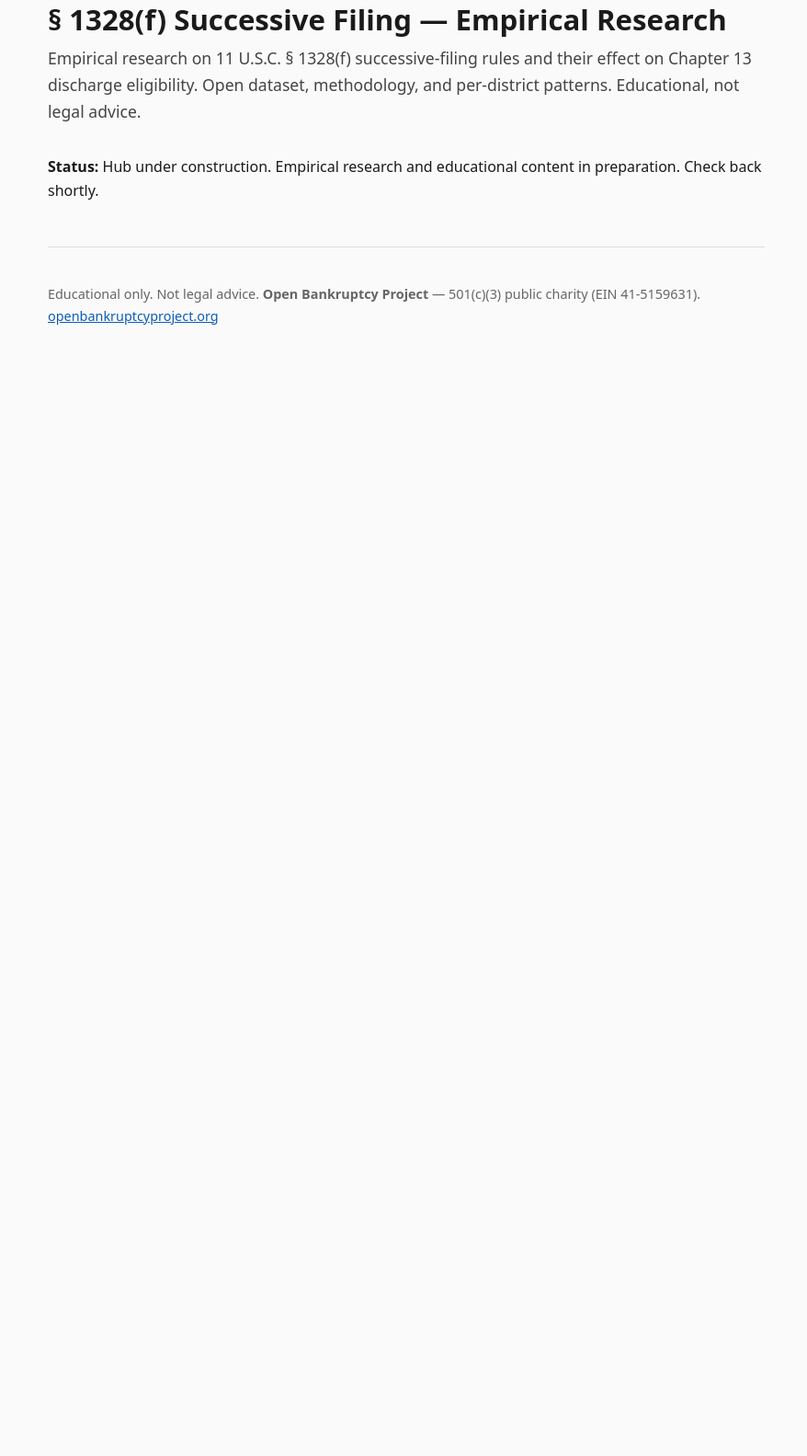
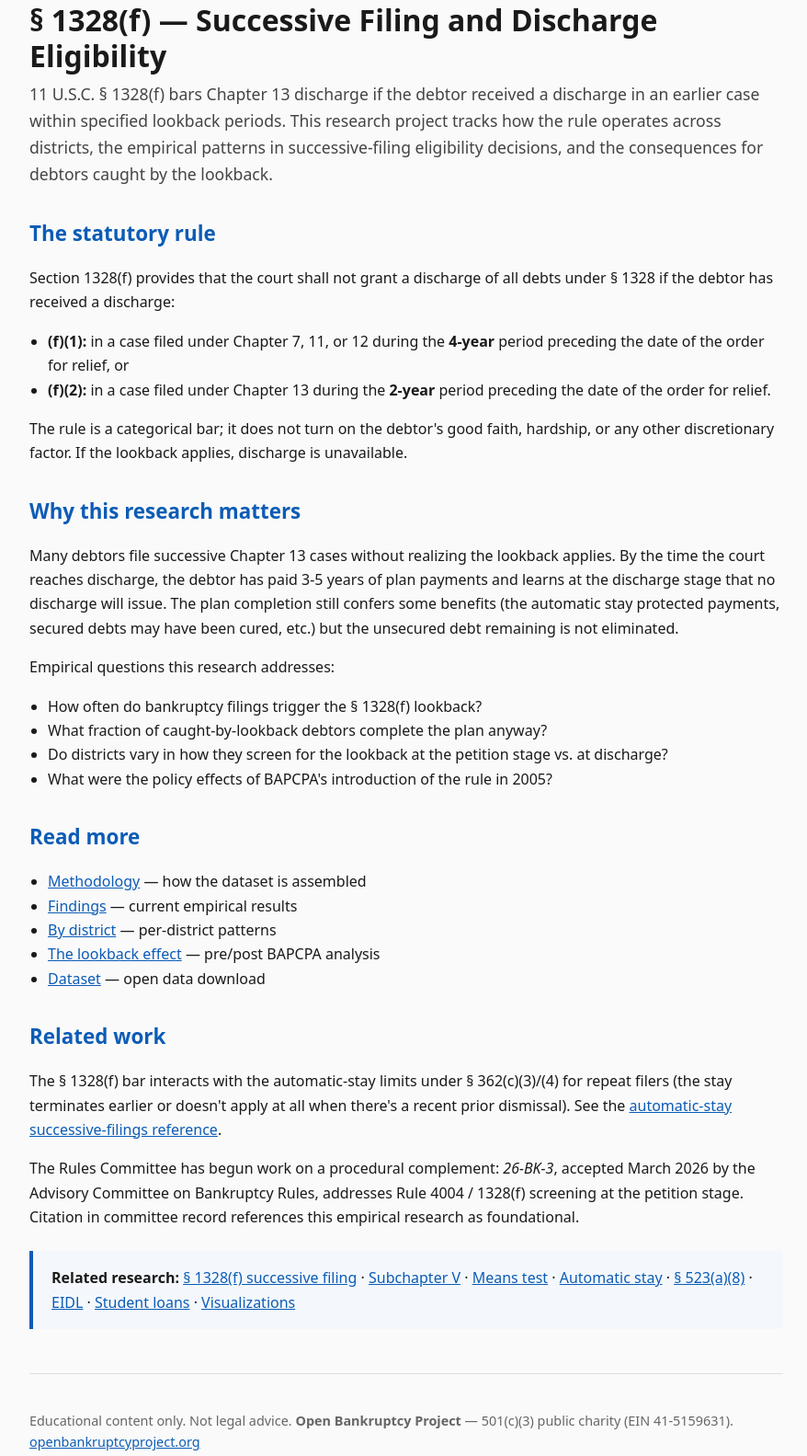
Before and after one commit to openbankruptcyproject/1328f, a plain HTML site: page index.html in a window 1280 px wide. Shown: the part 72-1655 px from the top of the page at 92% size, without its empty margins (198-1076 px from the left). Before the commit the page ends 800 px from the top, so only its background shows below. Drawn offline with Linux system fonts and the light colour scheme.

Commit message:
Build: index.html

```diff
--- a/index.html
+++ b/index.html
@@ -4,27 +4,91 @@
 <meta charset="utf-8">
 <meta name="viewport" content="width=device-width,initial-scale=1">
 <title>§ 1328(f) Successive Filing Research — Open Bankruptcy Project</title>
-<meta name="description" content="Empirical research on 11 U.S.C. § 1328(f) successive-filing rules and their effect on Chapter 13 discharge eligibility. Open dataset, methodology, and per-">
+<meta name="description" content="Empirical research on 11 U.S.C. § 1328(f) successive-filing rules and Chapter 13 discharge eligibility.">
 <meta name="robots" content="index,follow">
 <link rel="canonical" href="https://1328f.openbankruptcyproject.org/">
 <meta property="og:title" content="§ 1328(f) Successive Filing Research — Open Bankruptcy Project">
-<meta property="og:description" content="Empirical research on 11 U.S.C. § 1328(f) successive-filing rules and their effect on Chapter 13 discharge eligibility. Open dataset, methodology, and per-">
-<meta property="og:type" content="website">
+<meta property="og:description" content="Empirical research on 11 U.S.C. § 1328(f) successive-filing rules and Chapter 13 discharge eligibility.">
+<meta property="og:type" content="article">
+<meta name="twitter:card" content="summary_large_image">
 <script async src="https://www.googletagmanager.com/gtag/js?id=G-FTWLM223G7"></script>
 <script>window.dataLayer=window.dataLayer||[];function gtag(){dataLayer.push(arguments);}
 gtag('js',new Date());gtag('config','G-FTWLM223G7');</script>
-<style>body{font-family:system-ui,-apple-system,Segoe UI,Roboto,Helvetica,Arial,sans-serif;max-width:780px;margin:0 auto;padding:2rem 1rem;line-height:1.65;color:#1a1a1a;background:#fafafa}h1{font-size:1.95rem;line-height:1.2;margin:0 0 0.5rem}.lead{font-size:1.1rem;color:#444;margin:0 0 2rem}.tag{display:inline-block;padding:0.15rem 0.6rem;background:#0c5cb6;color:#fff;font-size:0.75rem;border-radius:3px;margin-bottom:1rem}footer{margin-top:3rem;padding-top:1.5rem;border-top:1px solid #ddd;color:#666;font-size:0.9rem}a{color:#0c5cb6}</style>
+<style>body{font-family:system-ui,-apple-system,Segoe UI,Roboto,Helvetica,Arial,sans-serif;
+max-width:820px;margin:0 auto;padding:2rem 1rem;line-height:1.65;color:#1a1a1a;background:#fafafa}
+h1{font-size:2rem;line-height:1.2;margin:0 0 0.5rem}
+h2{font-size:1.4rem;margin:2rem 0 0.75rem;color:#0c5cb6}
+h3{font-size:1.1rem;margin:1.5rem 0 0.5rem}
+.lead{font-size:1.1rem;color:#444;margin:0 0 2rem}
+.tag{display:inline-block;padding:0.15rem 0.6rem;background:#0c5cb6;color:#fff;font-size:0.75rem;border-radius:3px;margin-bottom:1rem}
+.callout{padding:1rem 1.25rem;background:#fff8e0;border-left:4px solid #d4a900;border-radius:0 4px 4px 0;margin:1.5rem 0}
+.callout h3{margin-top:0;color:#a07700}
+.related{padding:1rem 1.25rem;background:#f4f8fc;border-left:4px solid #0c5cb6;border-radius:0 4px 4px 0;margin:1.5rem 0}
+table{border-collapse:collapse;width:100%;margin:1rem 0;font-size:0.95rem}
+th,td{padding:0.5rem 0.75rem;border:1px solid #ddd;text-align:left}
+th{background:#f0f4f8}
+ul,ol{padding-left:1.25rem}
+nav.breadcrumb{font-size:0.9rem;margin-bottom:1rem;color:#666}
+nav.breadcrumb a{color:#0c5cb6}
+footer{margin-top:3rem;padding-top:1.5rem;border-top:1px solid #ddd;color:#666;font-size:0.9rem}
+a{color:#0c5cb6}</style>
 <script type="application/ld+json">
-{"@context":"https://schema.org","@type":"WebPage","name":"§ 1328(f) Successive Filing Research — Open Bankruptcy Project","description":"Empirical research on 11 U.S.C. § 1328(f) successive-filing rules and their effect on Chapter 13 discharge eligibility. Open dataset, methodology, and per-","url":"https://1328f.openbankruptcyproject.org/"}
+{"@context":"https://schema.org","@type":"WebPage","name":"§ 1328(f) Successive Filing Research — Open Bankruptcy Project","description":"Empirical research on 11 U.S.C. § 1328(f) successive-filing rules and Chapter 13 discharge eligibility.","url":"https://1328f.openbankruptcyproject.org/"}
 </script>
 </head>
 <body>
 <span class="tag">Open Bankruptcy Project</span>
-<h1>§ 1328(f) Successive Filing — Empirical Research</h1>
-<p class="lead">Empirical research on 11 U.S.C. § 1328(f) successive-filing rules and their effect on Chapter 13 discharge eligibility. Open dataset, methodology, and per-district patterns. Educational, not legal advice.</p>
-<p><strong>Status:</strong> Hub under construction. Empirical research and educational content in preparation. Check back shortly.</p>
+<h1>&sect; 1328(f) &mdash; Successive Filing and Discharge Eligibility</h1>
+<p class="lead">11 U.S.C. &sect; 1328(f) bars Chapter 13 discharge if the debtor received a discharge in an earlier case within specified lookback periods. This research project tracks how the rule operates across districts, the empirical patterns in successive-filing eligibility decisions, and the consequences for debtors caught by the lookback.</p>
+
+<h2>The statutory rule</h2>
+<p>Section 1328(f) provides that the court shall not grant a discharge of all debts under &sect; 1328 if the debtor has received a discharge:</p>
+<ul>
+<li><strong>(f)(1):</strong> in a case filed under Chapter 7, 11, or 12 during the <strong>4-year</strong> period preceding the date of the order for relief, or</li>
+<li><strong>(f)(2):</strong> in a case filed under Chapter 13 during the <strong>2-year</strong> period preceding the date of the order for relief.</li>
+</ul>
+<p>The rule is a categorical bar; it does not turn on the debtor's good faith, hardship, or any other discretionary factor. If the lookback applies, discharge is unavailable.</p>
+
+<h2>Why this research matters</h2>
+<p>Many debtors file successive Chapter 13 cases without realizing the lookback applies. By the time the court reaches discharge, the debtor has paid 3-5 years of plan payments and learns at the discharge stage that no discharge will issue. The plan completion still confers some benefits (the automatic stay protected payments, secured debts may have been cured, etc.) but the unsecured debt remaining is not eliminated.</p>
+
+<p>Empirical questions this research addresses:</p>
+<ul>
+<li>How often do bankruptcy filings trigger the &sect; 1328(f) lookback?</li>
+<li>What fraction of caught-by-lookback debtors complete the plan anyway?</li>
+<li>Do districts vary in how they screen for the lookback at the petition stage vs. at discharge?</li>
+<li>What were the policy effects of BAPCPA's introduction of the rule in 2005?</li>
+</ul>
+
+<h2>Read more</h2>
+<ul>
+<li><a href="methodology/">Methodology</a> &mdash; how the dataset is assembled</li>
+<li><a href="findings/">Findings</a> &mdash; current empirical results</li>
+<li><a href="findings/by-district/">By district</a> &mdash; per-district patterns</li>
+<li><a href="findings/lookback-effect/">The lookback effect</a> &mdash; pre/post BAPCPA analysis</li>
+<li><a href="dataset/">Dataset</a> &mdash; open data download</li>
+</ul>
+
+<h2>Related work</h2>
+<p>The &sect; 1328(f) bar interacts with the automatic-stay limits under &sect; 362(c)(3)/(4) for repeat filers (the stay terminates earlier or doesn't apply at all when there's a recent prior dismissal). See the
+<a href="https://automatic-stay.openbankruptcyproject.org/successive-filings/">automatic-stay successive-filings reference</a>.</p>
+
+<p>The Rules Committee has begun work on a procedural complement: <em>26-BK-3</em>, accepted March 2026 by the Advisory Committee on Bankruptcy Rules, addresses Rule 4004 / 1328(f) screening at the petition stage. Citation in committee record references this empirical research as foundational.</p>
+<div class="related">
+<strong>Related research:</strong>
+<a href="https://1328f.openbankruptcyproject.org/">§ 1328(f) successive filing</a> &middot;
+<a href="https://subv.openbankruptcyproject.org/">Subchapter V</a> &middot;
+<a href="https://means-test.openbankruptcyproject.org/">Means test</a> &middot;
+<a href="https://automatic-stay.openbankruptcyproject.org/">Automatic stay</a> &middot;
+<a href="https://523a8.openbankruptcyproject.org/">§ 523(a)(8)</a> &middot;
+<a href="https://eidl.openbankruptcyproject.org/">EIDL</a> &middot;
+<a href="https://studentloans.openbankruptcyproject.org/">Student loans</a> &middot;
+<a href="https://viz.openbankruptcyproject.org/">Visualizations</a>
+</div>
 <footer>
-<p>Educational only. Not legal advice. <strong>Open Bankruptcy Project</strong> &mdash; 501(c)(3) public charity (EIN 41-5159631). <a href="https://openbankruptcyproject.org/">openbankruptcyproject.org</a></p>
+<p>Educational content only. Not legal advice. <strong>Open Bankruptcy Project</strong> &mdash;
+501(c)(3) public charity (EIN 41-5159631).
+<a href="https://openbankruptcyproject.org/">openbankruptcyproject.org</a></p>
 </footer>
 </body>
 </html>
```
